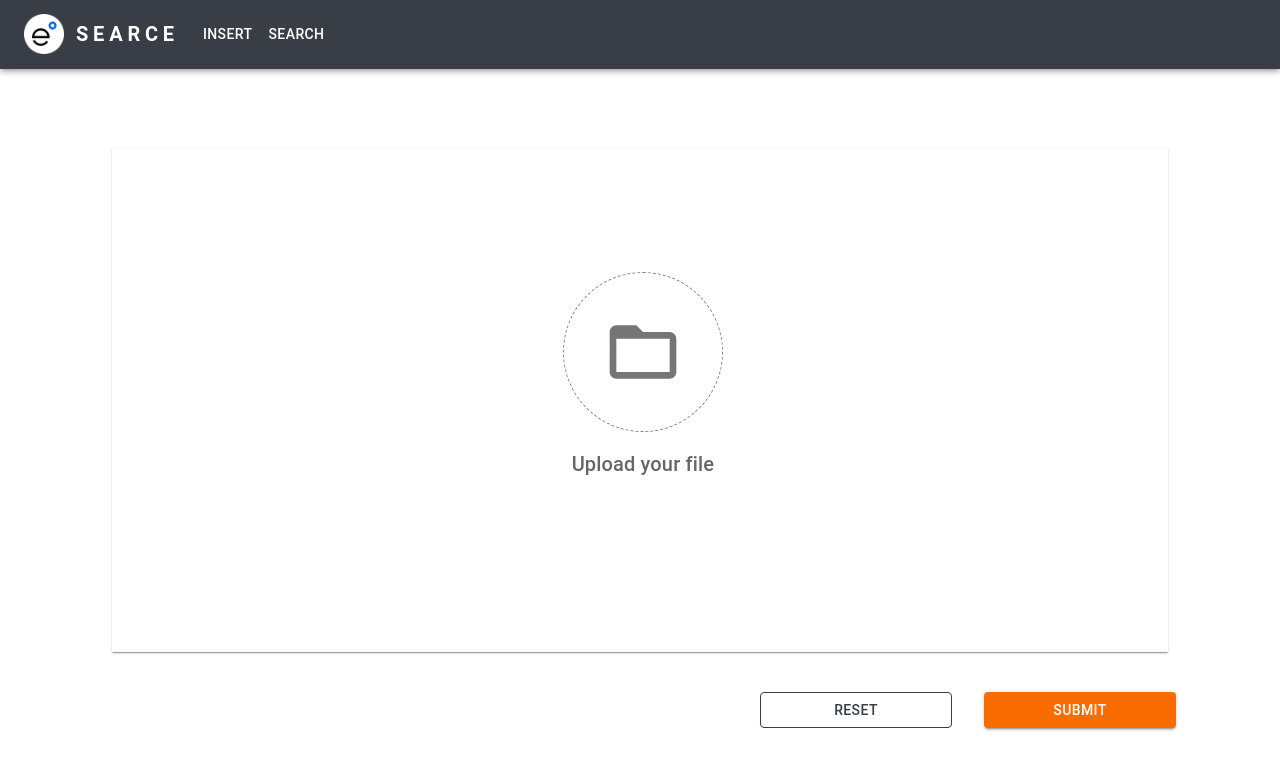
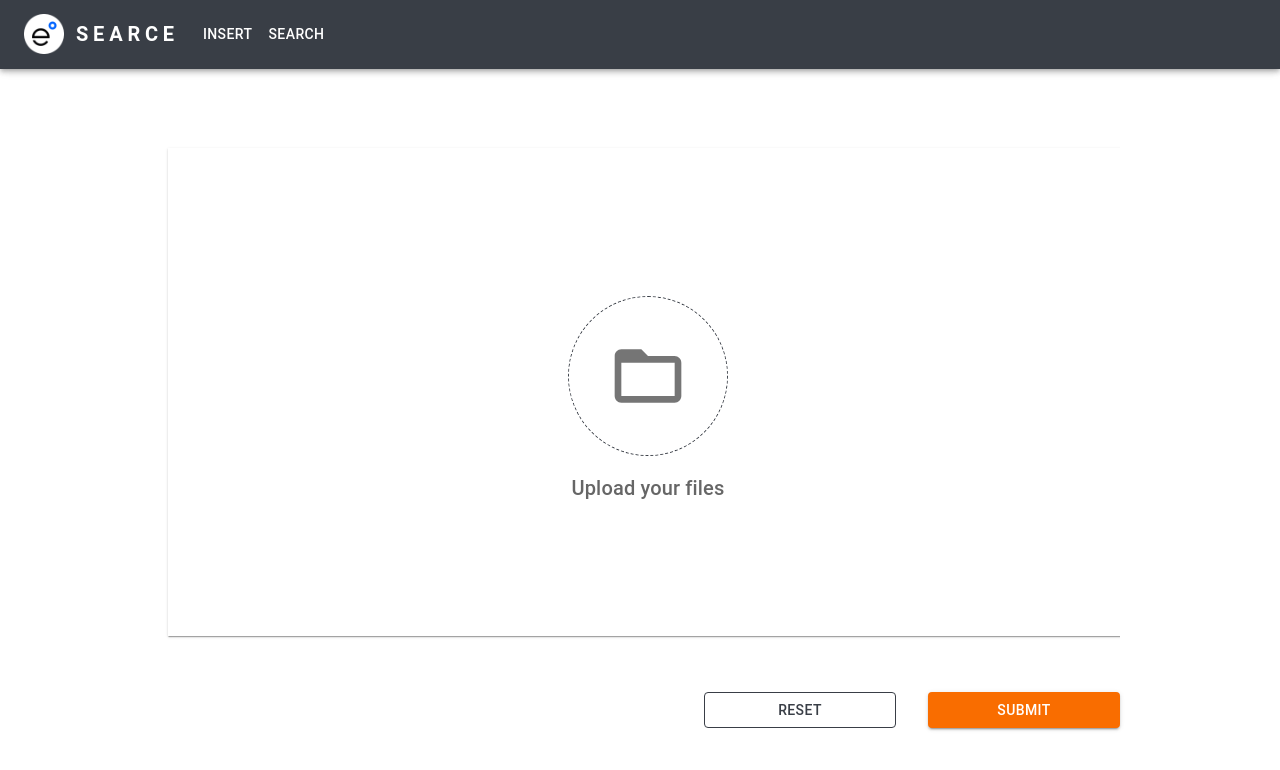
Before and after one commit to Exter-dg/searchEngine2, a React (Create React App) app in the folder client/: page / in a window 1280 px wide. Shown: the top 770 px of the page. Built offline with nearby package versions, Linux system fonts and the light colour scheme.

Commit message:
Add functionality to insert multiple files

```diff
--- a/client/src/components/NavBar.jsx
+++ b/client/src/components/NavBar.jsx
@@ -104,7 +104,6 @@ export default function NavBar() {
 							))}
 						</Menu>
 					</Box>
-					<AdbIcon sx={{ display: { xs: "flex", md: "none" }, mr: 1 }} />
 					<Typography
 						variant="h5"
 						noWrap
@@ -114,13 +113,12 @@ export default function NavBar() {
 							mr: 2,
 							display: { xs: "flex", md: "none" },
 							flexGrow: 1,
-							fontFamily: "monospace",
-							fontWeight: 700,
+							fontWeight: 600,
 							letterSpacing: ".3rem",
 							color: "inherit",
 							textDecoration: "none",
 						}}>
-						LOGO
+						SEARCE
 					</Typography>
 					<Box sx={{ flexGrow: 1, display: { xs: "none", md: "flex" } }}>
 						{pages.map((page) => (
--- a/client/src/pages/HomePage.jsx
+++ b/client/src/pages/HomePage.jsx
@@ -1,4 +1,12 @@
-import { Button, Box, Grid, Typography, IconButton } from "@mui/material";
+import {
+	Button,
+	Box,
+	Grid,
+	Typography,
+	IconButton,
+	Pagination,
+	Divider,
+} from "@mui/material";
 import axios from "axios";
 import { useState } from "react";
 import Lottie from "lottie-react";
@@ -6,26 +14,33 @@ import loadingJson from "../assets/loading2.json";
 import FolderOpenOutlinedIcon from "@mui/icons-material/FolderOpenOutlined";
 
 export default function HomePage() {
-	const [file, setFile] = useState(undefined);
+	const [file, setFile] = useState([]);
 	const [fileData, setFileData] = useState([]);
+	// TODO page now represents fileNo.
 	const [page, setPage] = useState(0);
 	const [isSearching, setIsSearching] = useState(false);
 
 	const handleChange = (e) => {
+		if (e.target.files[0] === undefined) return;
 		console.log("File uploaded", e.target.files[0]);
-		setFile(e.target.files[0]);
+		setFile((file) => [...file, e.target.files[0]]);
 	};
 
 	const handleSubmit = async () => {
-		if (file === undefined) return;
+		if (file.length === 0) return;
 		setIsSearching(true);
+		const promises = [];
+		file.forEach((val) => {
 			const data = new FormData();
-		data.append("file", file);
-		const response = await axios.post(
-			"http://localhost:4000/extractText",
-			data
-		);
-		setFileData(response.data);
+			console.log("Val: ", val);
+			data.append("file", val);
+			promises.push(axios.post("http://localhost:4000/extractText", data));
+		});
+		const responses = await Promise.all(promises);
+		responses.forEach((response) => {
+			setFileData((fileData) => [...fileData, response.data.join(" ")]);
+		});
+		console.log(responses);
 		setPage(0);
 		setIsSearching(false);
 	};
@@ -33,17 +48,25 @@ export default function HomePage() {
 	const resetFile = () => {
 		setFileData([]);
 		setPage(0);
-		setFile(undefined);
+		setFile([]);
 	};
 
-	const toggleNextPage = () => {
-		if (page === fileData.length - 1) return;
-		setPage((page) => page + 1);
+	const handlePageChange = (e, page) => {
+		setPage(page - 1);
 	};
 
-	const togglePrevPage = () => {
-		if (page === 0) return;
-		setPage((page) => page - 1);
+	const displayFileNames = () => {
+		let str = file
+			.slice(0, 3)
+			.map((val) => val.name)
+			.join(", ");
+		if (file.length > 3)
+			str +=
+				" and " +
+				(file.length - 3) +
+				" more item" +
+				(file.length === 4 ? "" : "s");
+		return str;
 	};
 
 	return (
@@ -58,23 +81,24 @@ export default function HomePage() {
 			sx={{
 				marginTop: "4rem",
 				padding: "3vh",
-				paddingLeft: "13vh",
-				paddingRight: "13vh",
+				paddingLeft: "20vh",
+				paddingRight: "20vh",
 			}}>
 			<Grid
 				container
 				style={{ overflow: "clip" }}
-				minHeight="40vh"
+				minHeight="65vh"
 				maxHeight="65vh">
 				<Grid item xs={12}>
-					<Box sx={{ boxShadow: 1, margin: "1vh", height: "63vh" }}>
 					<Box
 						style={{
-								height: "41vh",
 							overflow: "scroll",
 						}}
 						sx={{
-								width: "96%",
+							width: "95%",
+							boxShadow: 1,
+							margin: "1vh",
+							height: "55vh",
 							padding: "3vh",
 						}}>
 						{isSearching ? (
@@ -84,13 +108,39 @@ export default function HomePage() {
 								play
 								style={{
 									width: 500,
-										height: 400,
+									height: 300,
 									marginLeft: "auto",
 									marginRight: "auto",
 								}}
 							/>
 						) : fileData.length > 0 ? (
-								<Typography align="justify">{fileData[page]}</Typography>
+							<Box>
+								<Typography
+									align="justify"
+									variant="caption"
+									color="text.secondary"
+									sx={{ fontSize: "20px" }}>
+									{file[page].name}
+								</Typography>
+								<Divider></Divider>
+								<Typography
+									align="justify"
+									sx={{
+										minHeight: "41vh",
+										maxHeight: "41vh",
+										mt: 2,
+										mb: 2,
+									}}>
+									{fileData[page]}
+								</Typography>
+								<Box display="flex" justifyContent="center" alignItems="center">
+									<Pagination
+										count={file.length}
+										onChange={handlePageChange}
+										shape="rounded"
+									/>
+								</Box>
+							</Box>
 						) : (
 							<Box
 								sx={{ height: "100%" }}
@@ -110,8 +160,8 @@ export default function HomePage() {
 										component="span"
 										aria-label="add an alarm"
 										sx={{
-												mt: "6rem",
-												border: "1px dashed grey",
+											mt: "2rem",
+											border: "1px dashed #393e46",
 											height: "10rem",
 											width: "10rem",
 										}}>
@@ -119,64 +169,9 @@ export default function HomePage() {
 									</IconButton>
 								</label>
 								<Typography variant="h6" color="text.secondary" m={2}>
-										Upload your file
+									{file.length !== 0 ? displayFileNames() : "Upload your files"}
 								</Typography>
 							</Box>
-							)}
-						</Box>
-						{fileData.length > 0 ? (
-							<Box
-								sx={{
-									padding: "1vh",
-								}}
-								display="flex"
-								justifyContent="center"
-								flexDirection="column"
-								alignItems="center"
-								columnGap={1}>
-								<Box
-									sx={{
-										padding: "3vh",
-									}}
-									display="flex"
-									justifyContent="center"
-									flexDirection="row"
-									alignItems="center"
-									columnGap={1}>
-									<Button
-										width="10%"
-										variant="contained"
-										sx={{
-											backgroundColor: "#393e46",
-											width: "7rem",
-											"&:hover": {
-												backgroundColor: "#393e46",
-												opacity: [0.9, 0.8, 0.7],
-											},
-										}}
-										component="label"
-										onClick={togglePrevPage}>
-										Previous
-									</Button>
-									<Button
-										variant="contained"
-										sx={{
-											backgroundColor: "#393e46",
-											width: "7rem",
-											"&:hover": {
-												backgroundColor: "#393e46",
-												opacity: [0.9, 0.8, 0.7],
-											},
-										}}
-										component="label"
-										onClick={toggleNextPage}>
-										Next
-									</Button>
-								</Box>
-								{`Page ${page + 1} of ${fileData.length}`}
-							</Box>
-						) : (
-							""
 						)}
 					</Box>
 				</Grid>
@@ -200,6 +195,7 @@ export default function HomePage() {
 						},
 					}}
 					component="label"
+					disabled={fileData.length > 0}
 					onClick={handleSubmit}>
 					Submit
 				</Button>
--- a/client/src/pages/SearchPage.jsx
+++ b/client/src/pages/SearchPage.jsx
@@ -19,7 +19,7 @@ import noResultsJson1 from "../assets/noResults1.json";
 
 export default function SearchPage() {
 	const [query, setQuery] = useState("");
-	const [debouncedQuery] = useDebounce(query, 1000);
+	const [debouncedQuery] = useDebounce(query, 350);
 	const [isSearching, setIsSearching] = useState(false);
 	const [results, setResults] = useState([]);
 
@@ -62,7 +62,7 @@ export default function SearchPage() {
 				<TextField
 					id="input-with-icon-textfield"
 					fullWidth
-					placeholder="Type to start searching"
+					placeholder="Type to start searching..."
 					value={query}
 					onChange={handleChange}
 					InputProps={{
@@ -140,7 +140,16 @@ export default function SearchPage() {
 								}}
 							/>
 						) : (
-							""
+							<Lottie
+								autoplay={false}
+								animationData={loadingJson}
+								style={{
+									width: 500,
+									height: 400,
+									marginLeft: "auto",
+									marginRight: "auto",
+								}}
+							/>
 						)}
 					</List>
 				</Box>
```
Also changed, not shown: 1 other file (tests, documents, lock files or other folders). Lines whose indentation alone changed are shown as unchanged.
